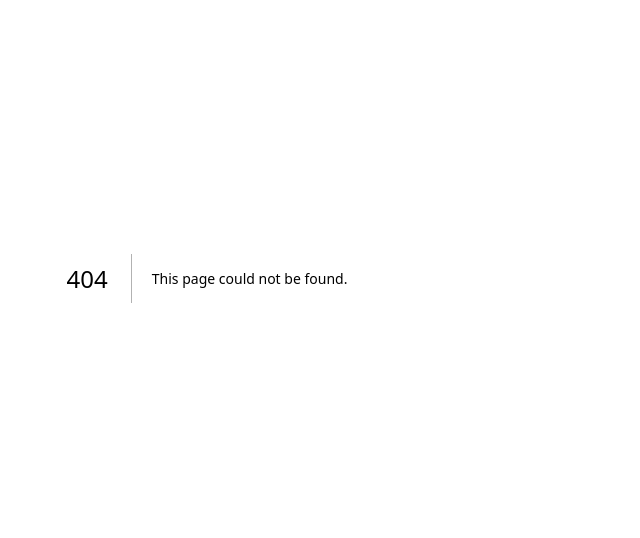
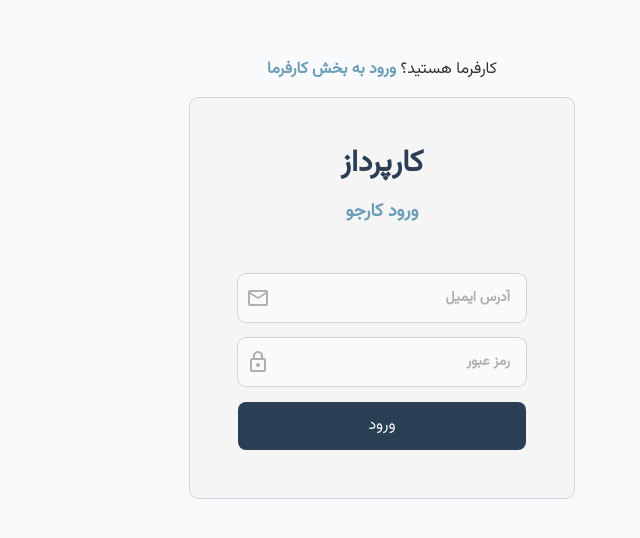
Before and after one commit to Amir-username/karpardaz-frontend, a Next.js app: page /auth/jobseeker/login in a window 1280 px wide. Before the commit this address had no page. Shown: the part 122-660 px from the top of the page, without its empty margins (433-1073 px from the left). Built offline with nearby package versions, Linux system fonts and the light colour scheme.

Commit message:
add form ui components

```diff
--- /dev/null
+++ b/src/app/auth/employer/login/page.tsx
@@ -0,0 +1,5 @@
+function EmployerLoginPage() {
+  return <div >employer login</div>;
+}
+
+export default EmployerLoginPage;
--- /dev/null
+++ b/src/app/auth/employer/signup/page.tsx
@@ -0,0 +1,5 @@
+function EmployerSignupPage() {
+  return <div>employer signup</div>;
+}
+
+export default EmployerSignupPage;
--- /dev/null
+++ b/src/app/auth/jobseeker/login/page.tsx
@@ -0,0 +1,17 @@
+import JobeekerLoginForm from "@/components/auth/JobSeekerLoginForm";
+
+function JobeekerLoginPage() {
+  return (
+    <div className="container flex items-center justify-center h-screen mx-auto">
+      <main className="flex flex-col items-center justify-center gap-4">
+        <h3 className="text-neutral-dark">
+          کارفرما هستید؟{" "}
+          <span className="font-bold cursor-pointer text-secondary-blue">ورود به بخش کارفرما</span>
+        </h3>
+        <JobeekerLoginForm />
+      </main>
+    </div>
+  );
+}
+
+export default JobeekerLoginPage;
--- /dev/null
+++ b/src/app/auth/jobseeker/signup/page.tsx
@@ -0,0 +1,7 @@
+function JobSeekerSignupPage() {
+    return (
+        <div>jobseeker signup</div>
+    );
+}
+
+export default JobSeekerSignupPage;
--- a/src/app/globals.css
+++ b/src/app/globals.css
@@ -1 +1,18 @@
+@import url('https://fonts.googleapis.com/css2?family=Vazirmatn&display=swap');
 @import "tailwindcss";
+
+
+/* LightMode Colors */
+@theme {
+    --color-primary-blue: #2A3F54;
+    --color-secondary-blue: #6C9EB8;
+    --color-accent-coral: #FF6B6B;
+    --color-neutral-light: #F5F5F5;
+    --color-neutral-mid: #B0B0B0;
+    --color-neutral-dark: #333333;
+}
+
+/* fonts */
+@theme {
+    --font-vazir: "Vazirmatn", sans-serif;
+}
--- a/src/app/layout.tsx
+++ b/src/app/layout.tsx
@@ -13,8 +13,11 @@ export default function RootLayout({
   children: React.ReactNode;
 }>) {
   return (
-    <html lang="fa">
-      <body>{children}</body>
+    <html lang="fa" dir="rtl">
+      <head>
+      <link rel="stylesheet" href="https://fonts.googleapis.com/css2?family=Material+Symbols+Outlined:opsz,wght,FILL,GRAD@24,400,0,0&icon_names=lock,mail" />
+      </head>
+      <body className="bg-gray-50 font-vazir">{children}</body>
     </html>
   );
 }
--- /dev/null
+++ b/src/components/auth/JobSeekerLoginForm.tsx
@@ -0,0 +1,25 @@
+import Button from "@/ui/Button";
+import Form from "@/ui/Form";
+import FormContent from "@/ui/FormContent";
+import FormHeader from "@/ui/FormHeader";
+import Input from "@/ui/Input";
+
+function JobeekerLoginForm() {
+  return (
+    <Form>
+      <FormHeader title="کارپرداز" subtitle="ورود کارجو" />
+      <FormContent>
+        <Input type="text" name="email" placeholder="آدرس ایمیل" icon="mail" />
+        <Input
+          type="password"
+          name="password"
+          placeholder="رمز عبور"
+          icon="lock"
+        />
+        <Button text="ورود" type="submit" />
+      </FormContent>
+    </Form>
+  );
+}
+
+export default JobeekerLoginForm;
--- /dev/null
+++ b/src/ui/Button.tsx
@@ -0,0 +1,17 @@
+type ButtonProps = {
+  text: string;
+  type?: "button" | "submit";
+};
+
+function Button({ text, type = "button" }: ButtonProps) {
+  return (
+    <button
+      className="w-full h-12 text-center duration-300 rounded-lg cursor-pointer text-neutral-light bg-primary-blue hover:bg-primary-blue/95"
+      type={type}
+    >
+      {text}
+    </button>
+  );
+}
+
+export default Button;
--- /dev/null
+++ b/src/ui/Form.tsx
@@ -0,0 +1,16 @@
+type FormProps = {
+  children: React.ReactNode;
+};
+
+function Form({ children }: FormProps) {
+  return (
+    <form
+      action=""
+      className="flex flex-col items-center justify-center w-full gap-4 p-8 rounded-lg bg-neutral-light md:w-sm ring-1 ring-gray-300"
+    >
+      {children}
+    </form>
+  );
+}
+
+export default Form;
--- /dev/null
+++ b/src/ui/FormContent.tsx
@@ -0,0 +1,15 @@
+import React from "react";
+
+type FormContentProps = {
+  children: React.ReactNode;
+};
+
+function FormContent({ children }: FormContentProps) {
+  return (
+    <div className="flex flex-col items-center justify-center gap-4 py-4 w-72">
+      {children}
+    </div>
+  );
+}
+
+export default FormContent;
--- /dev/null
+++ b/src/ui/FormHeader.tsx
@@ -0,0 +1,19 @@
+type FormHeaderProps = {
+    title: string
+    subtitle: string
+}
+
+function FormHeader({title, subtitle}: FormHeaderProps) {
+  return (
+    <header className="flex flex-col gap-4 p-4">
+      <h1 className="text-3xl font-bold text-center text-primary-blue">
+        {title}
+      </h1>
+      <h3 className="text-lg font-semibold text-center text-secondary-blue">
+        {subtitle}
+      </h3>
+    </header>
+  );
+}
+
+export default FormHeader;
--- /dev/null
+++ b/src/ui/Input.tsx
@@ -0,0 +1,26 @@
+type InputProps = {
+  type: "text" | "email" | "password";
+  name: string;
+  placeholder: string;
+  icon?: string;
+};
+
+function Input({ type, name, placeholder, icon }: InputProps) {
+  return (
+    <div className="relative w-full">
+      <input
+        className="w-full h-12 px-4 text-sm font-semibold rounded-lg bg-gray-50 text-neutral-dark placeholder:text-neutral-mid ring-1 ring-gray-300"
+        type={type}
+        name={name}
+        placeholder={placeholder}
+      />
+      {icon ? (
+        <span className="absolute material-symbols-outlined left-2 top-3 text-neutral-mid">
+          {icon}
+        </span>
+      ) : null}
+    </div>
+  );
+}
+
+export default Input;
```
